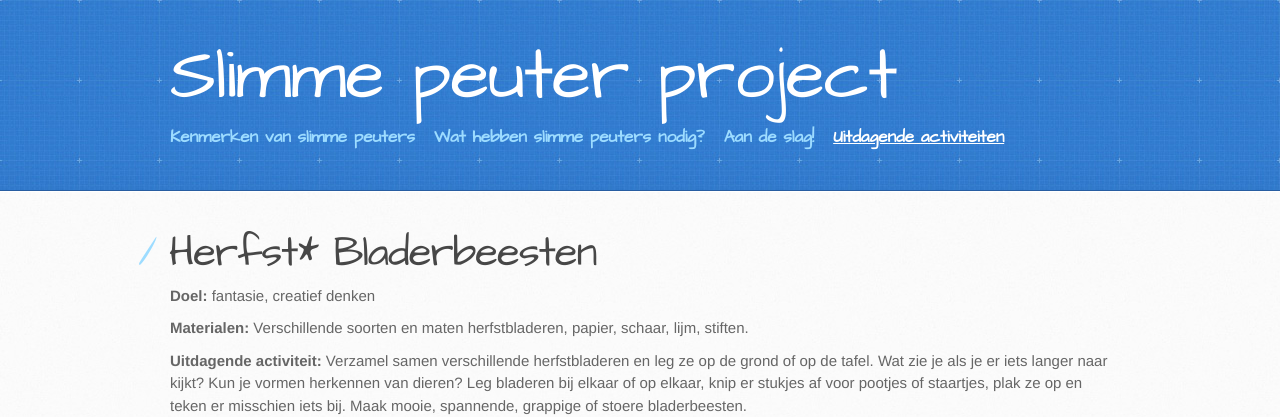
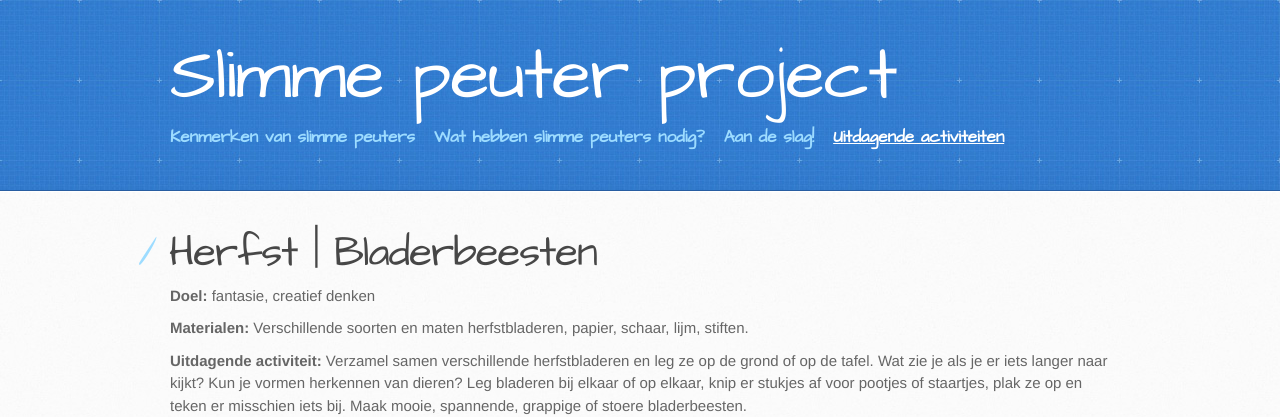
Before and after one commit to marloesbloemenkamp/marloesbloemenkamp.github.io, a Jekyll site: the page built from activiteiten/punten_scoren.md, in a window 1280 px wide. Shown: the top 417 px of the page. Built offline with Jekyll 4.4.1, drawn with Linux system fonts in a browser that asks for light colours.

```diff
--- a/activiteiten/punten_scoren.md
+++ b/activiteiten/punten_scoren.md
@@ -1,6 +1,6 @@
 ---
 layout: activiteiten
-title: Herfst* Bladerbeesten
+title: Herfst | Bladerbeesten
 permalink: activiteiten/bladerbeesten/
 menu_index: 6
 parent: activiteiten
```
